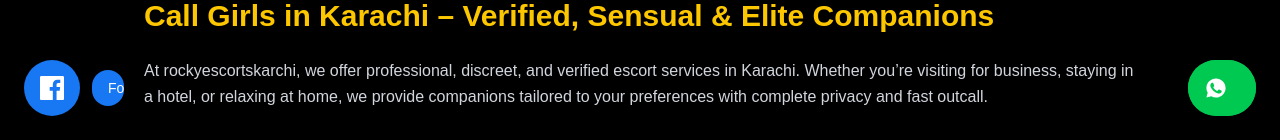
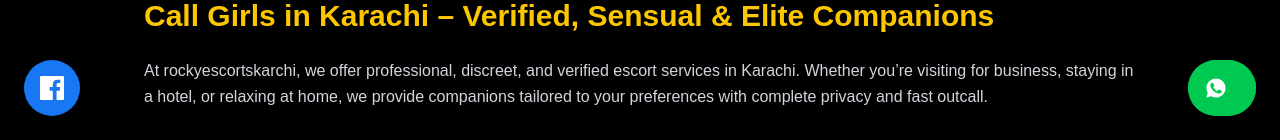
Before and after one commit to iamtalhaarifvlogs/rockykarachi1, a Next.js app: page / in a window 1280 px wide. Shown: the part 660-800 px from the top of the page. Built offline with nearby package versions, Linux system fonts and the light colour scheme.

Commit message:
Update FacebookButton.tsx

```diff
--- a/app/components/FacebookButton.tsx
+++ b/app/components/FacebookButton.tsx
@@ -10,16 +10,16 @@ export default function FacebookButton() {
       <Link
         href={facebookUrl}
         target="_blank"
+        aria-label="Facebook"
         className="
-          group
           flex items-center justify-center
           w-14 h-14
           bg-[#1877F2] hover:bg-[#145dbf]
           text-white
           rounded-full
           shadow-xl
-          transition-all duration-300
-          overflow-hidden
+          transition-transform duration-300
+          hover:scale-105
         "
       >
         {/* Facebook Icon */}
@@ -31,23 +31,6 @@ export default function FacebookButton() {
         >
           <path d="M22.675 0h-21.35C.597 0 0 .597 0 1.326v21.348C0 23.403.597 24 1.326 24H12.82v-9.294H9.692v-3.622h3.128V8.413c0-3.1 1.894-4.788 4.66-4.788 1.325 0 2.463.099 2.795.143v3.24l-1.918.001c-1.504 0-1.796.715-1.796 1.763v2.31h3.587l-.467 3.622h-3.12V24h6.116C23.403 24 24 23.403 24 22.674V1.326C24 .597 23.403 0 22.675 0z" />
         </svg>
-
-        {/* Hover Text */}
-        <span
-          className="
-            absolute left-full ml-3
-            max-w-0 group-hover:max-w-xs
-            overflow-hidden whitespace-nowrap
-            bg-[#1877F2]
-            text-white text-sm font-medium
-            px-4 py-2
-            rounded-full
-            shadow-lg
-            transition-all duration-300
-          "
-        >
-          Follow us on Facebook
-        </span>
       </Link>
     </div>
   );
```
